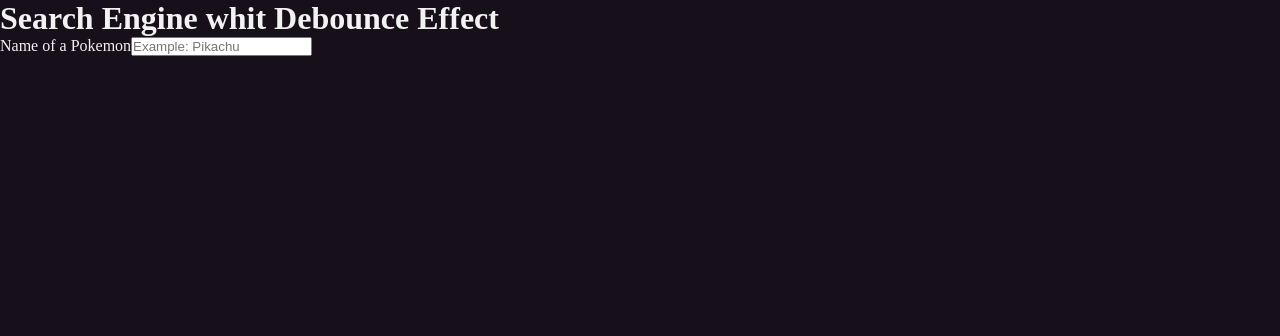
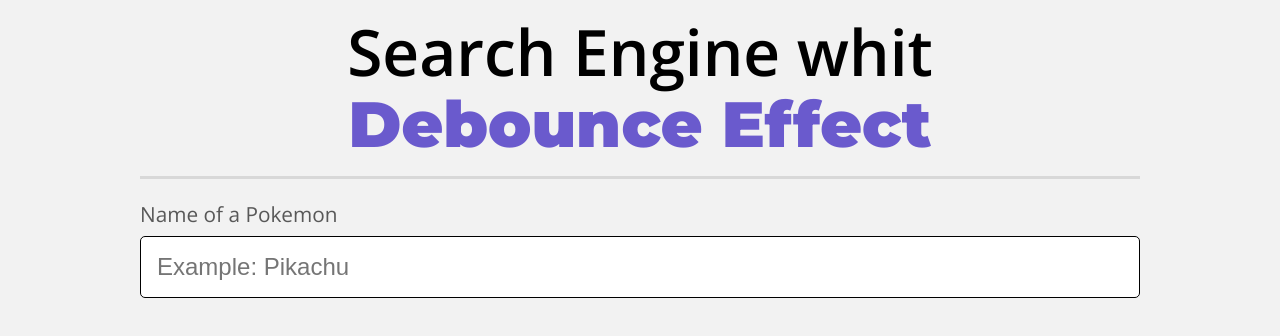
Before and after one commit to Franklin361/search-engine-debounce-effect, a React (Vite) app: page / in a window 1280 px wide. Shown: the top 336 px of the page. Built offline with nearby package versions, Linux system fonts and the light colour scheme.

Commit message:
[STYLES] add styles to page

```diff
--- a/src/components/Pokemon.tsx
+++ b/src/components/Pokemon.tsx
@@ -8,8 +8,8 @@
     <>
       {
         !pokemon
-          ? <span>No results</span>
-          : <div>
+          ? <span className="no-results">No results</span>
+          : <div className="pokemon">
             <h3>{pokemon.name}</h3>
             <img src={pokemon.sprites.front_default} alt={pokemon.name} />
           </div>
--- a/src/index.css
+++ b/src/index.css
@@ -1,5 +1,156 @@
-*{ margin: 0; padding: 0; box-sizing: border-box; }
-body{
-  background-color: rgb(23, 16, 26);
-  color: #f2f2f2;
+@import url('https://fonts.googleapis.com/css2?family=Montserrat:wght@700;900&family=Open+Sans:wght@400;600&display=swap');
+
+* {
+  margin: 0;
+  padding: 0;
+  box-sizing: border-box;
 }
+
+body {
+  background-color: #f2f2f2;
+  font-family: 'Open Sans', sans-serif;
+}
+
+main {
+  display: block;
+  max-width: 1000px;
+  margin: 1em auto;
+  min-height: 70vh;
+}
+
+h1 {
+
+  text-align: center;
+  font-size: 4rem;
+  font-weight: bold;
+  line-height: 4.5rem;
+  border-bottom: 3px solid #0000001c;
+  padding-bottom: 1rem;
+}
+h1>span:nth-child(1){
+  font-weight: bold;
+}
+h1>span:nth-child(2) {
+  font-family: 'Montserrat', sans-serif;
+  display: block;
+  font-weight: 900;
+  color: slateblue;
+  transform-origin: top center;
+  animation: swing 1s ease-in-out 2s;
+}
+
+input,
+label {
+  display: block;
+}
+
+label {
+  margin-top: 1em;
+  font-size: 1.3rem;
+  color: rgba(0, 0, 0, 0.637);
+}
+
+input {
+  margin-top: .5rem;
+  width: 100%;
+  border-radius: 5px;
+  outline: none;
+  border: 1px solid black;
+  padding: 1rem;
+  font-size: 1.5rem;
+}
+
+.no-results,
+.loading {
+  margin-top: 2rem;
+  display: block;
+  text-align: center;
+  min-height: 7rem;
+  display: flex;
+  justify-content: center;
+  font-size: 2rem;
+  align-items: center;
+  font-family: 'Montserrat', sans-serif;
+}
+main > .loading {
+  animation: fadeIn .5s linear infinite alternate;
+  color: slateblue;
+}
+main > .no-results {
+}
+
+.pokemon{
+  display: flex;
+  justify-content: center;
+  align-items: center;
+  text-align: center;
+  border-radius: 5px;
+  width: fit-content;
+  overflow: hidden;
+  position: relative;
+  padding: 1em 2em;
+  margin: 2rem auto;
+  animation: fadeInUp .3s ease-in;
+  box-shadow: rgba(0, 0, 0, 0.07) 0px 1px 1px, rgba(0, 0, 0, 0.07) 0px 2px 2px, rgba(0, 0, 0, 0.07) 0px 4px 4px, rgba(0, 0, 0, 0.07) 0px 8px 8px, rgba(0, 0, 0, 0.07) 0px 16px 16px;
+}
+.pokemon > h3 {
+  font-size: 2rem;
+}
+
+.pokemon > img {
+  min-height: 150px;
+  min-width: 150px;
+  vertical-align: top;
+}
+.pokemon::before{
+  content: "";
+  width: 100%;
+  height: 100%;
+  border-radius: 100%;
+  background-color: rgba(0, 0, 0, 0.151);
+  position: absolute;
+  right: -200px;
+  top: 0;
+  z-index: -1;
+}
+@keyframes swing {
+  20% {
+    transform: rotate3d(0, 0, 1, 15deg);
+  }
+
+  40% {
+    transform: rotate3d(0, 0, 1, -10deg);
+  }
+
+  60% {
+    transform: rotate3d(0, 0, 1, 5deg);
+  }
+
+  80% {
+    transform: rotate3d(0, 0, 1, -5deg);
+  }
+
+  to {
+    transform: rotate3d(0, 0, 1, 0deg);
+  }
+}
+@keyframes fadeIn {
+  from {
+    opacity: 0;
+  }
+
+  to {
+    opacity: 1;
+  }
+}
+@keyframes fadeInUp {
+  from {
+    opacity: 0;
+    transform: translate3d(0, 100%, 0);
+  }
+
+  to {
+    opacity: 1;
+    transform: translate3d(0, 0, 0);
+  }
+}
```
